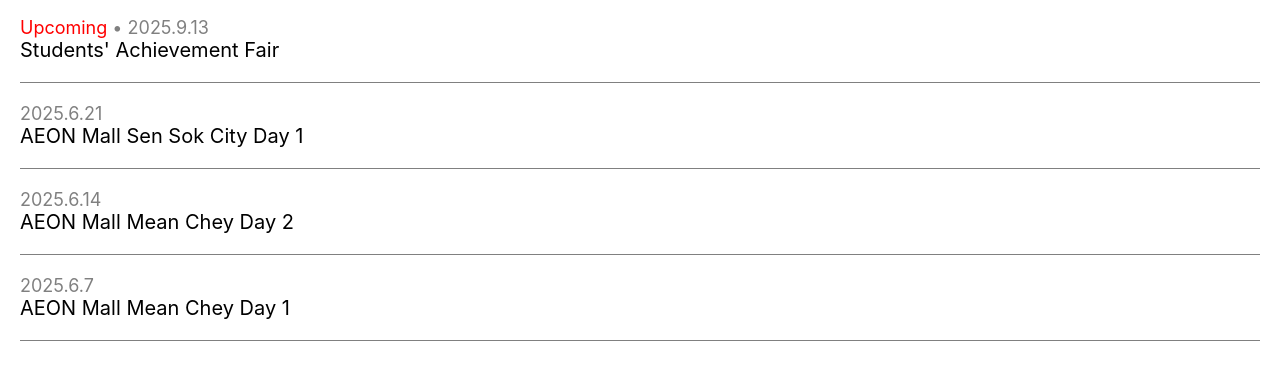
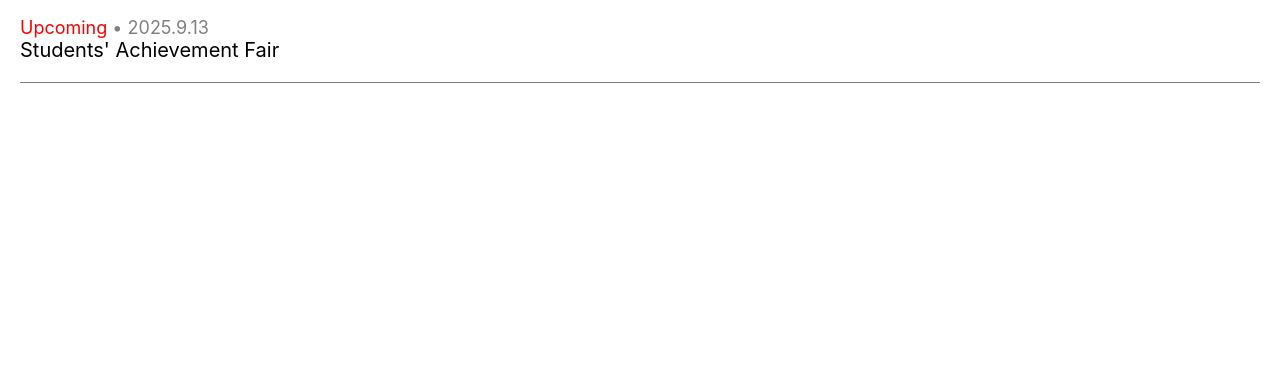
Before and after one commit to avenexz/rainbow, a plain HTML site: page event.html in a window 1280 px wide. Shown: the part 168-534 px from the top of the page. Drawn offline with Linux system fonts and the light colour scheme; a web font is replaced by a local one.

Commit message:
Add files via upload

```diff
--- a/event.html
+++ b/event.html
@@ -52,24 +52,6 @@
                     <div class="media-title event-title">Students' Achievement Fair</div>
                 </a>
             </div>
-            <div class="media event">
-                <a href="#">
-                    <p class="date">2025.6.21</p>
-                    <div class="media-title event-title">AEON Mall Sen Sok City Day 1</div>
-                </a>
-            </div>
-            <div class="media event">
-                <a href="#">
-                    <p class="date">2025.6.14</p>
-                    <div class="media-title event-title">AEON Mall Mean Chey Day 2</div>
-                </a>
-            </div>
-            <div class="media event">
-                <a href="#">
-                    <p class="date">2025.6.7</p>
-                    <div class="media-title event-title">AEON Mall Mean Chey Day 1</div>
-                </a>
-            </div>
         </div>
     </div>
     <footer>
```
Also changed, not shown: index.html (+9 -3 lines), news.html (+9 -3 lines).
